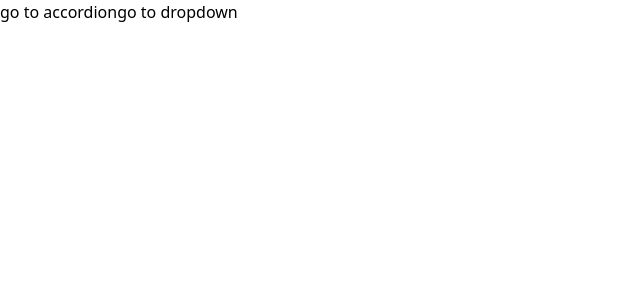
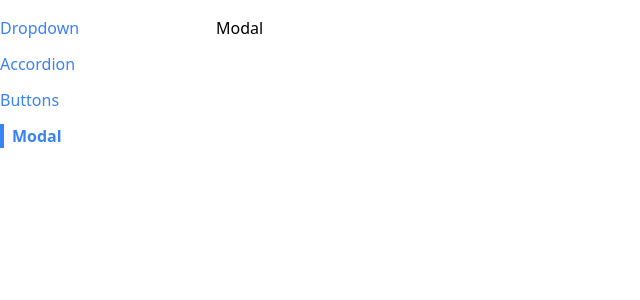
Before and after one commit to kuladeepperumalla/react-custom-components, a React (Create React App) app: page /modal in a window 1280 px wide. Shown: the top 300 px of the page, without its empty margins (0-640 px from the left). Built offline with nearby package versions, Linux system fonts and the light colour scheme.

Commit message:
commit #13 side bar

```diff
--- a/src/App.js
+++ b/src/App.js
@@ -1,18 +1,25 @@
-import Link from "./components/Link";
+import Sidebar from "./components/Sidebar";
 import Route from "./components/Route";
 import AccordionPage from "./pages/AccordionPage"
-import DropdownPage from "./pages/DropdownPage"
+import DropdownPage from "./pages/DropdownPage";
+import ButtonPage from './pages/ButtonPage';
+import ModalPage from "./pages/ModalPage";
 
 function App() {
   return (
-    <div>
-      <Link to="/accordion">go to accordion</Link>
-      <Link to="/dropdown">go to dropdown</Link>
-      <div>
+    <div className="container mx-auto grid grid-cols-6 gap-4 mt-4">
+      <Sidebar />
+      <div className="col-span-5">
         <Route path="/accordion">
           <AccordionPage />
         </Route>
-        <Route path="/dropdown">
+        <Route path="/modal">
+          <ModalPage />
+        </Route>
+        <Route path="/buttons">
+          <ButtonPage />
+        </Route>
+        <Route path="/">
           <DropdownPage />
         </Route>
       </div>
--- a/src/components/Link.js
+++ b/src/components/Link.js
@@ -1,7 +1,13 @@
-import { useContext } from "react";
-import NavigationContext from "../context/navigation";
-function Link({to, children}){
-  const{navigate} = useContext(NavigationContext);
+import useNavigation from "../hooks/use-Navigation";
+import classNames from "classnames";
+
+function Link({to, children, className, activeClassName}){
+  const{navigate, currentPath} = useNavigation();
+  const classes = classNames(
+    "text-blue-500",
+    className,
+    currentPath === to && activeClassName
+    )
 
   const handleClick = (e) => {
     if(e.metaKey || e.ctrlKey){
@@ -11,7 +17,7 @@
     navigate(to)
   }
 
-  return <a href={to} onClick={handleClick}>{children}</a>
+  return <a className={classes} href={to} onClick={handleClick}>{children}</a>
 }
 
 export default Link;
--- /dev/null
+++ b/src/components/Modal.js
@@ -0,0 +1,4 @@
+function Modal(){
+return <div>Modal</div>
+}
+export default Modal;
--- a/src/components/Route.js
+++ b/src/components/Route.js
@@ -1,8 +1,7 @@
-import { useContext } from "react"
-import NavigationContext from "../context/navigation";
+import useNavigation from "../hooks/use-Navigation";
 
 function Route({path, children}){
-    const {currentPath} = useContext(NavigationContext);
+    const {currentPath} = useNavigation();
     if(path === currentPath){
        return children
     }
--- /dev/null
+++ b/src/components/Sidebar.js
@@ -0,0 +1,25 @@
+import Link from "./Link";
+
+function Sidebar(){
+
+    const links = [
+      { lable: "Dropdown", path: "/" },
+      { lable: "Accordion", path: "/accordion" },
+      { lable: "Buttons", path: "/buttons" },
+      { lable: "Modal", path: "/modal" }
+    ];
+
+    const renderedLinks = links.map((link) => {
+        return <Link key={link.lable} to={link.path} className='mb-3' activeClassName={'font-bold border-l-4 border-blue-500 pl-2'}>
+            {link.lable}
+            </Link>
+    })
+
+    return (
+        <div className="sticky top-0 overflow-y-scroll flex flex-col items-start">
+            {renderedLinks}
+        </div>
+    );
+}
+
+export default Sidebar;
--- /dev/null
+++ b/src/hooks/use-Navigation.js
@@ -0,0 +1,8 @@
+import { useContext } from "react";
+import NavigationContext from "../context/navigation";
+
+function useNavigation(){
+    return useContext(NavigationContext)
+}
+
+export default useNavigation;
--- /dev/null
+++ b/src/pages/ModalPage.js
@@ -0,0 +1,11 @@
+import Modal from "../components/Modal";
+
+function ModalPage(){
+    return(
+        <div>
+            <Modal />
+        </div>
+    )
+}
+
+export default ModalPage
```
